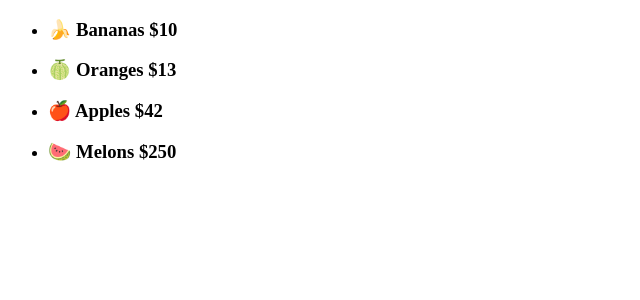
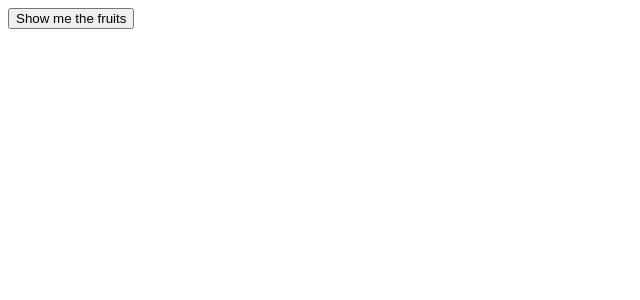
Before and after one commit to BenjieGrandz/reactpro, a React (Vite) app: page / in a window 1280 px wide. Shown: the top 300 px of the page, without its empty margins (0-640 px from the left). Built offline with nearby package versions, Linux system fonts and the light colour scheme.

Commit message:
I added a message component and added event handling onto it

```diff
--- a/src/App.jsx
+++ b/src/App.jsx
@@ -1,9 +1,9 @@
-import Fruits from "./components/Fruits";
+import Message from "./components/Message";
 
 function App() {
   return (
     <div className="App">
-      <Fruits />
+      <Message />
     </div>
   );
 }
--- a/src/components/Fruit.jsx
+++ b/src/components/Fruit.jsx
@@ -1,15 +1,15 @@
 import React from "react";
 
-export default function Fruit({ name, emoji, price }) {
+export default function Fruit({ name, emoji, price, soldout }) {
   return (
     <>
       {" "}
       {/* these are known as fragments */}
       {/* {emoji} {name} ${price} */}
-      {price > 5 ? (
+      {price > 0 ? (
         <li>
           <h3>
-            {emoji} {name} ${price}
+            {emoji} {name} ${price} {soldout ? "" : "Available"}
           </h3>
         </li>
       ) : (
--- a/src/components/Fruits.jsx
+++ b/src/components/Fruits.jsx
@@ -4,11 +4,11 @@ import Fruit from "./Fruit";
 export default function Fruits() {
   //const fruits = ["Bananas", "Mangoes", "Oranges", "Apples", "Thorn Melons"];
   const fruits = [
-    { name: "Bananas", price: "10", emoji: "🍌" },
-    { name: "Mangoes", price: "2", emoji: "🥭" },
-    { name: "Oranges", price: "13", emoji: "🍈" },
-    { name: "Apples", price: "42", emoji: "🍎" },
-    { name: "Melons", price: "250", emoji: "🍉" },
+    { name: "Bananas", price: "10", emoji: "🍌", soldout: true },
+    { name: "Mangoes", price: "2", emoji: "🥭", soldout: false },
+    { name: "Oranges", price: "13", emoji: "🍈", soldout: true },
+    { name: "Apples", price: "42", emoji: "🍎", soldout: true },
+    { name: "Melons", price: "250", emoji: "🍉", soldout: false },
   ];
   return (
     <div>
@@ -19,6 +19,7 @@ export default function Fruits() {
             name={fruit.name}
             price={fruit.price}
             emoji={fruit.emoji}
+            soldout={fruit.soldout}
           />
         ))}
       </ul>
--- /dev/null
+++ b/src/components/Message.jsx
@@ -0,0 +1,10 @@
+export default function Message() {
+  function handleClick() {
+    console.log("button clicked");
+  }
+  return (
+    <div>
+      <button onClick={handleClick}>Show me the fruits</button>
+    </div>
+  );
+}
```
